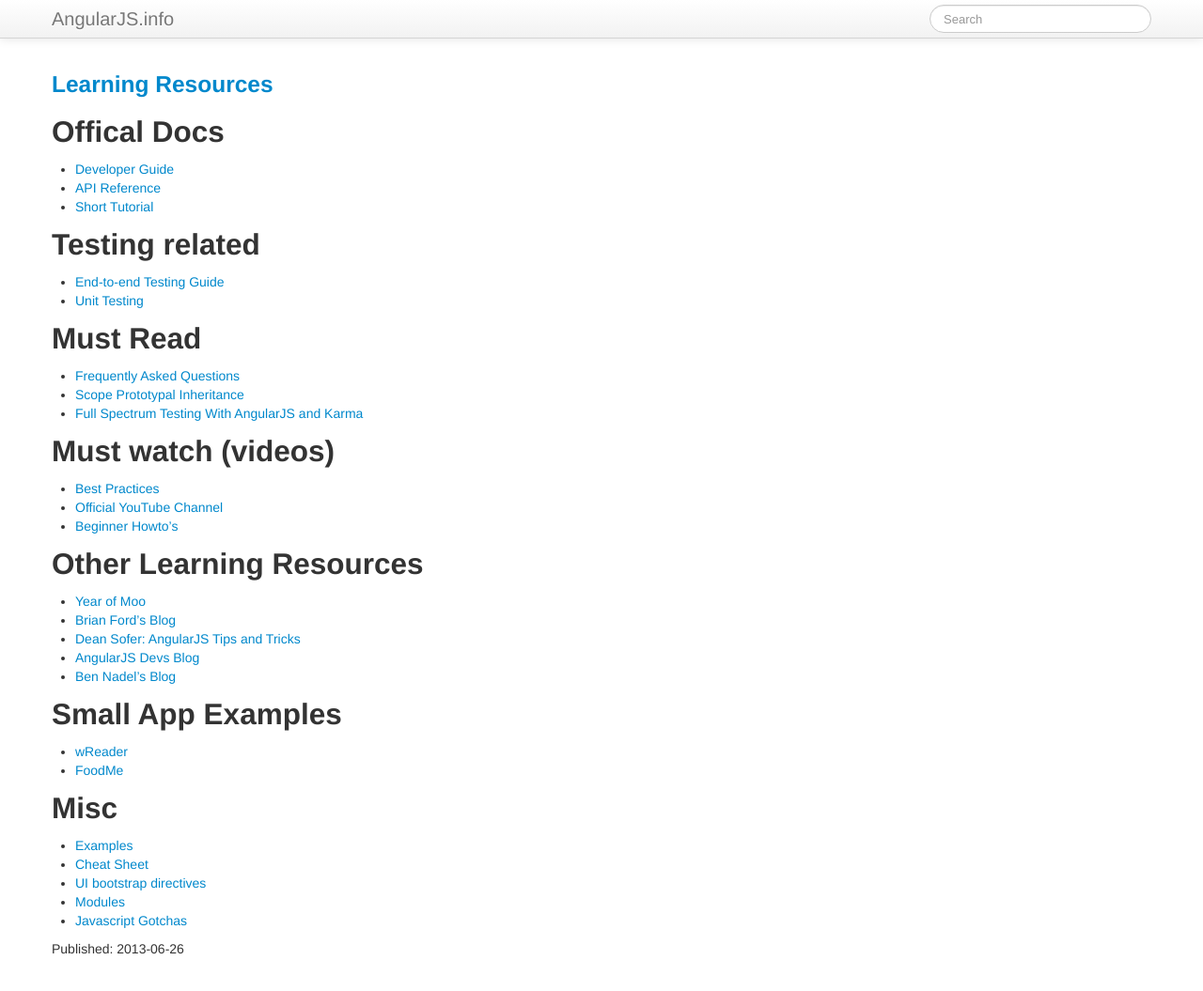
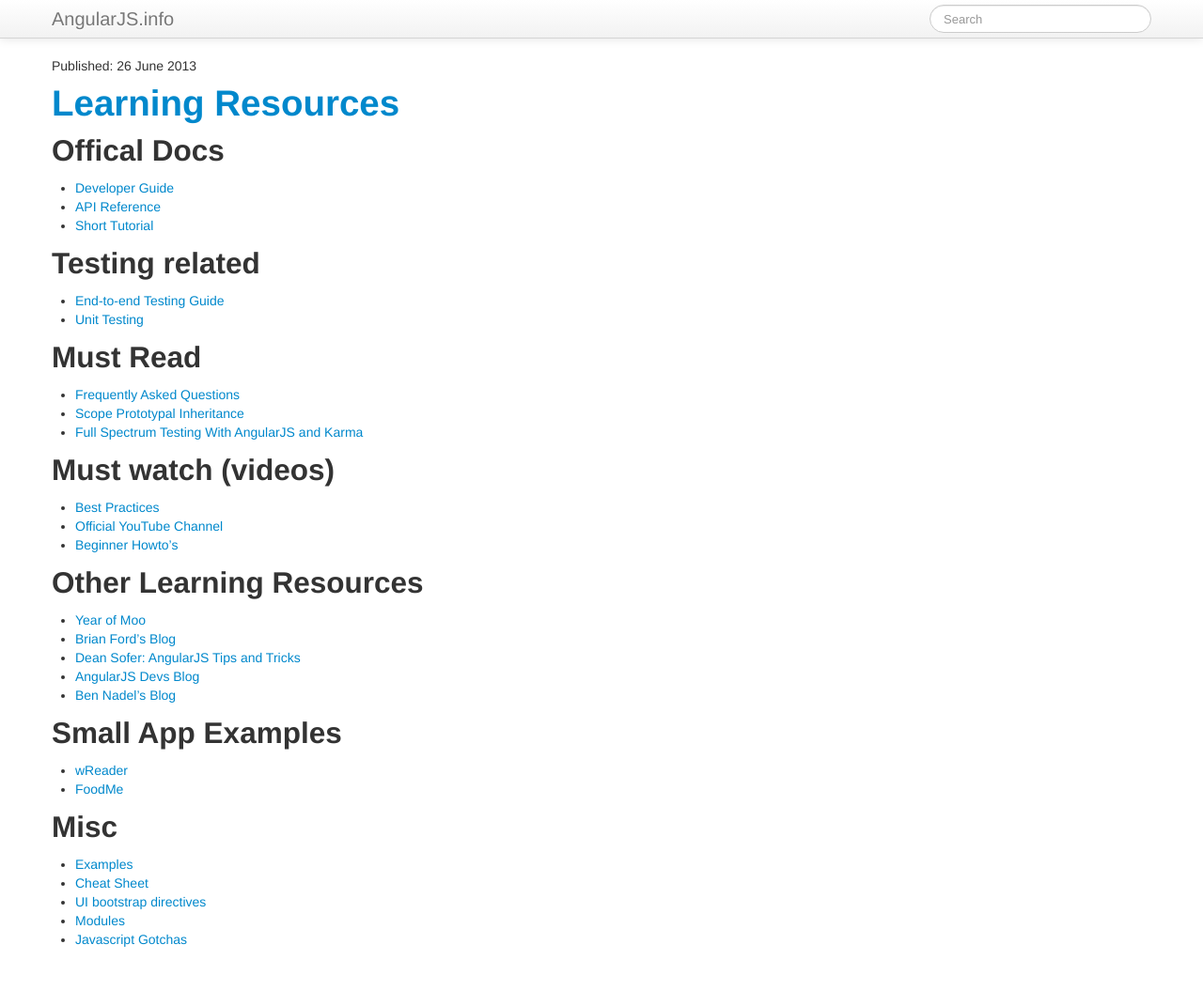
Before and after one commit to ng-learn-org/ng-learn-org.github.io, a Jekyll site: the page built from index.html, in a window 1280 px wide and 1060 px high. Shown: the top 1055 px of the window at 94% size. Built offline with Jekyll 4.4.1, drawn with Linux system fonts in a browser that asks for light colours; the list of posts is cut into pages by our own code.

Commit message:
changed date format and layout

```diff
--- a/index.html
+++ b/index.html
@@ -4,15 +4,17 @@ title: Blog
 ---
 
 {% for post in paginator.posts %}
-<h3>
-  <a href="{{ site.url }}{{ post.url }}" rel="bookmark permalink" title="Permanent link to this post">{{ post.title }}</a>
-</h3>
 
-{{ post.content }}
+  <!-- Date -->
+  <div class="published">
+    Published: {{ post.date | date: "%d %B %Y" }}
+  </div>
 
-<div class="meta">
-  <div class="published">
-    Published: {{ post.date | date: "%Y-%m-%d" }}
-  </div>
-</div>
+  <!-- Title -->
+  <h1>
+    <a href="{{ site.url }}{{ post.url }}" rel="bookmark permalink" title="Permanent link to this post">{{ post.title }}</a>
+  </h1>
+
+  <!-- Content -->
+  {{ post.content }}
 {% endfor %}
```
